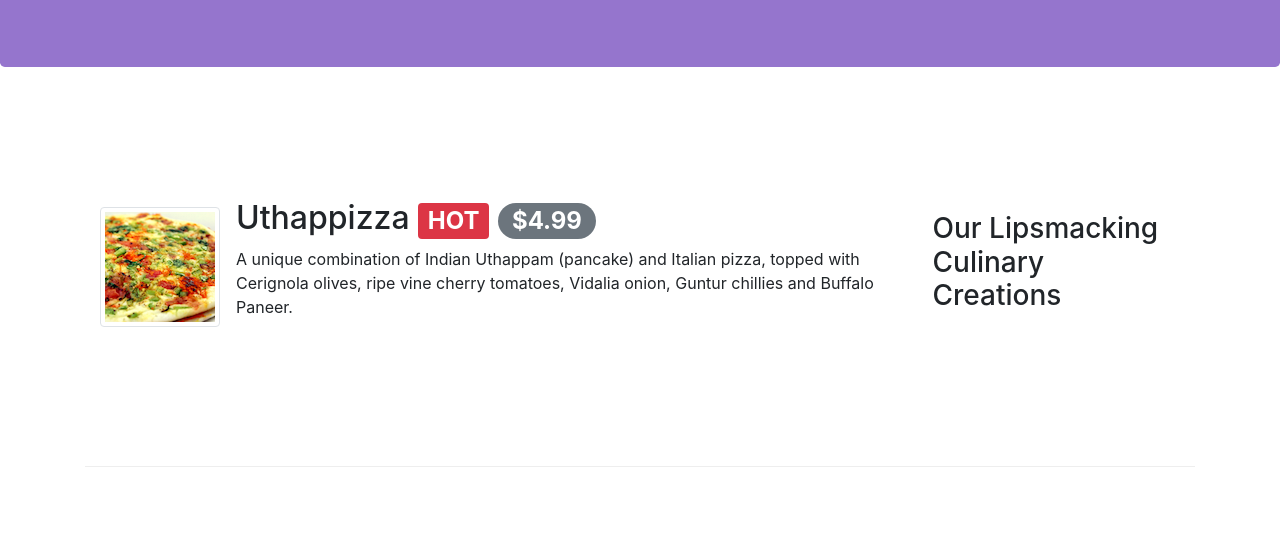
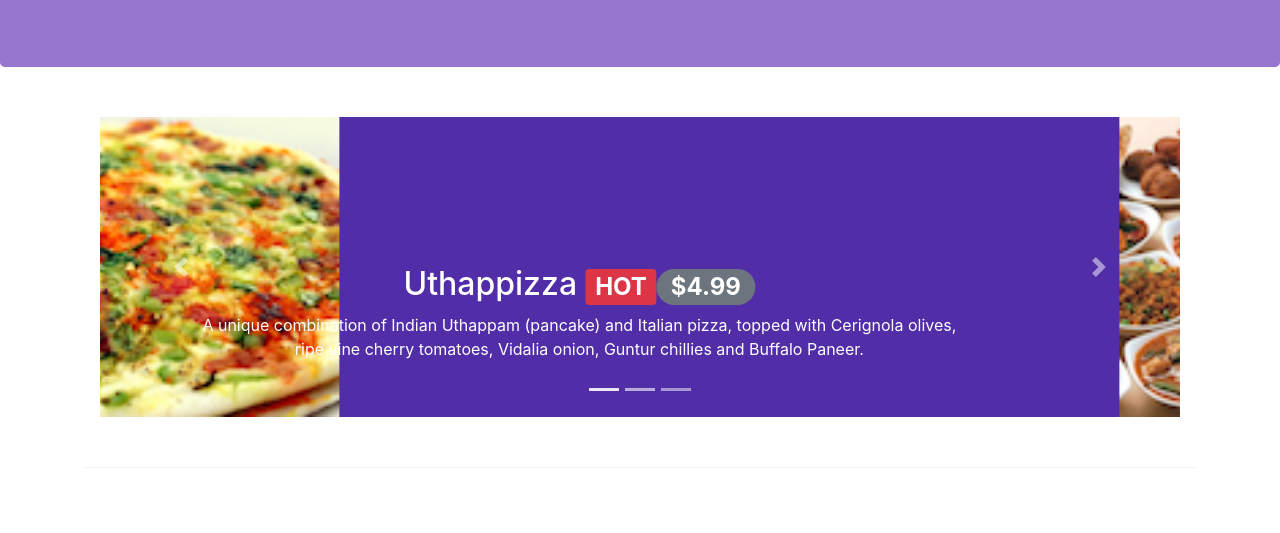
Before and after one commit to nerumhil/conFusion, a website: page index.html in a window 1280 px wide. Shown: the part 267-800 px from the top of the page. Drawn offline with nearby package versions, Linux system fonts and the light colour scheme.

Commit message:
Carousel

```diff
--- a/css/styles.css
+++ b/css/styles.css
@@ -6,13 +6,12 @@
     margin: 0px auto;
     padding: 50px 0px 50px 0px;
     border-bottom: 1px ridge;
-    min-height: 400px;
+    min-height: 300px;
 }
 footer {
     background-color: #D1C4E9;
     margin: 0px auto;
     padding: 20px 0px 20px 0px;
-
 }
 .jumbotron{
     padding: 70px 30px 70px 30px;
@@ -38,3 +37,16 @@ body{
     border-bottom: 1px solid #ddd;
     padding: 10px;
 }
+
+.carousel {
+    background: #512da8;
+}
+.carousel-item {
+    height: 300px;
+}
+.carousel-item img {
+    position: absolute;
+    top: 0;
+    left: 0;
+    min-height: 300px;
+}
--- a/index.html
+++ b/index.html
@@ -106,6 +106,50 @@
     </header>
 
     <div class="container">
+        <div class="row row-content">
+            <div class="col">
+                <div id="mycarousel" class="carousel slide" data-ride="carousel">
+                    <div class="carousel-inner" role="listbox">
+                        <div class="carousel-item active">
+                            <img class="d-block img-fluid"
+                                src="img/uthappizza.png" alt="uthappizza">
+                            <div class="carousel-caption d-none d-md-block">
+                                    <h2>Uthappizza <span class="badge badge-danger">HOT</span><span class="badge badge-pill badge-secondary">$4.99</span></h2>
+                                        <p class="d-none d-sm-block">A unique combination of Indian Uthappam (pancake) and Italian pizza, topped with Cerignola olives, ripe vine cherry tomatoes, Vidalia onion, Guntur chillies and Buffalo Paneer.</p>
+                            </div>
+                        </div>
+                        <div class="carousel-item">
+                                <img class="d-block img-fluid"
+                                     src="img/buffet.png" alt="buffetl">
+                                <div class="carousel-caption d-none d-md-block">
+                                        <h2> Weekend Grand Buffet<span class="badge badge-danger">NEW</span></h2>
+                                        <p class="d-none d-sm-block">Featuring mouthwatering combinations with a choice of five different salads, six enticing appetizers, six main entrees and five choicest desserts. Free flowing bubbly and soft drinks. All for just $19.99 per person</p>
+                                </div>
+
+                        </div>
+                        <div class="carousel-item">
+                                <img class="d-block img-fluid"
+                                src="img/alberto.png" alt="alberto">
+                                <div class="carousel-caption d-none d-md-block">
+                                        <h2>Alberto Somayya</h2><h4>Executive Chef</h4>
+                                        <p class="d-none d-sm-block">Award winning three-star Michelin chef with wide International experience having worked closely with whos-who in the culinary world, he specializes in creating mouthwatering Indo-Italian fusion experiences. </p>
+                                </div>
+                        </div>
+                    </div>
+                    <ol class="carousel-indicators">
+                        <li data-target="#mycarousel" data-slide-to="0" class="active"></li>
+                        <li data-target="#mycarousel" data-slide-to="1"></li>
+                        <li data-target="#mycarousel" data-slide-to="2"></li>
+                    </ol>
+                    <a class="carousel-control-prev" href="#mycarousel" role="button" data-slide="prev">
+                        <span class="carousel-control-prev-icon"></span>
+                    </a>
+                    <a class="carousel-control-next" href="#mycarousel" role="button" data-slide="next">
+                            <span class="carousel-control-next-icon"></span>
+                    </a>
+                </div>
+            </div>
+        </div>
         <div class="row row-content align-items-center">
             <div class="col-12 col-sm-4 order-sm-last col-md-3">
                 <h3>Our Lipsmacking Culinary Creations</h3>
```
